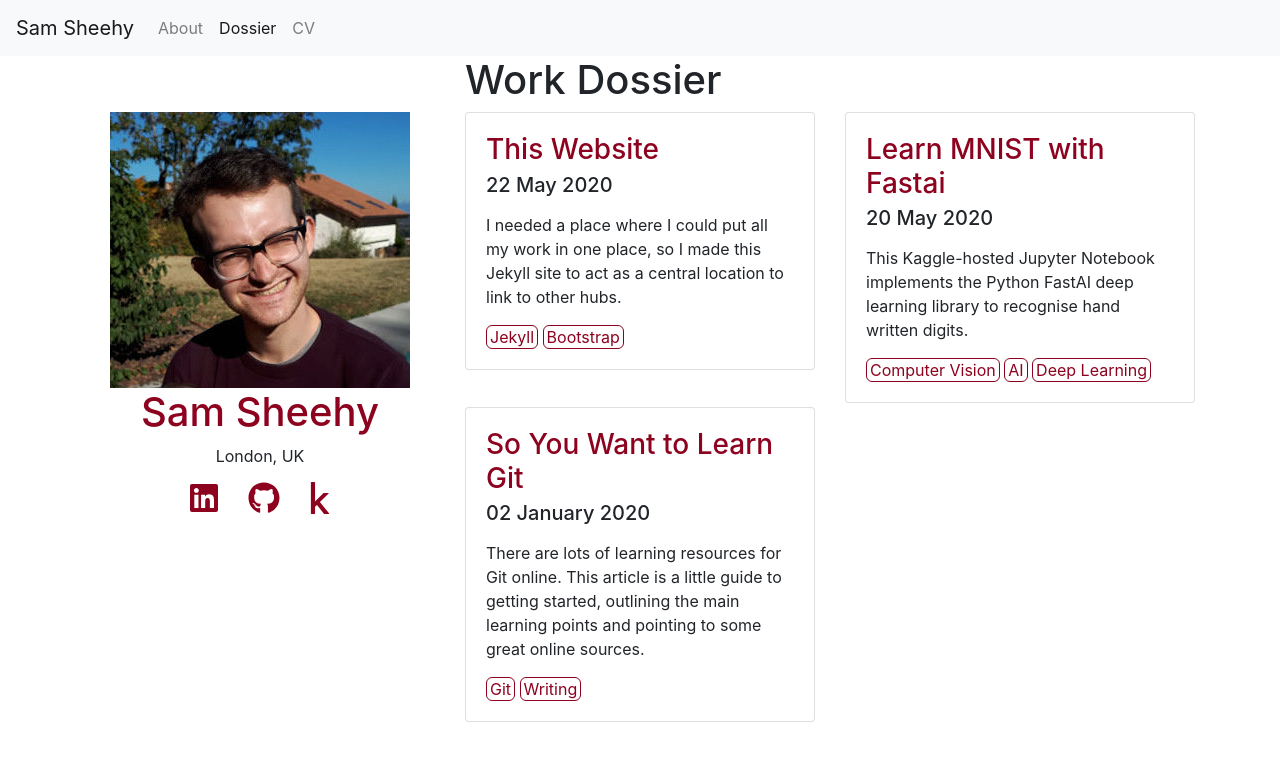
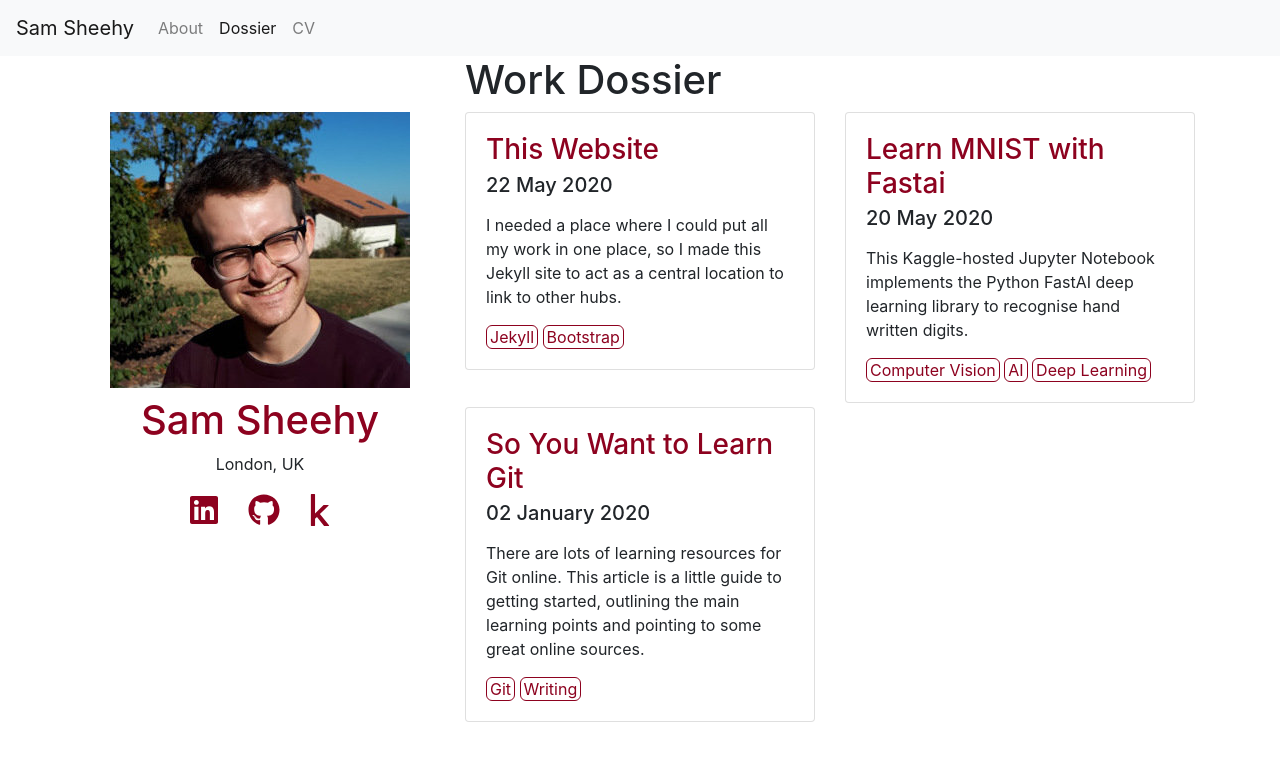
Before and after one commit to sheeshee/sheeshee.github.io, a Jekyll site: the page built from index.html, in a window 1280 px wide. Shown: the top 761 px of the page. Built offline with Jekyll 4.4.1, drawn with Linux system fonts in a browser that asks for light colours; nearby versions of some CDN libraries.

Commit message:
Increase margin around name.

```diff
--- a/_layouts/default.html
+++ b/_layouts/default.html
@@ -12,8 +12,8 @@ layout: master
 <div class="row">
   <div class="col-sm-4 justify-content-center text-center">
     <img src="assets/me.jpg" class="img-fluid" alt="this is what i look like">
-    <h1 class="text-primary"> {{ site.data.me.name }}</h1>
-    <p class="m-1">{{ site.data.me.location }}</p>
+    <h1 class="text-primary m-2"> {{ site.data.me.name }}</h1>
+    <p class="m-2">{{ site.data.me.location }}</p>
     <div class="">
       {% include social.html %}
   </div>
```
